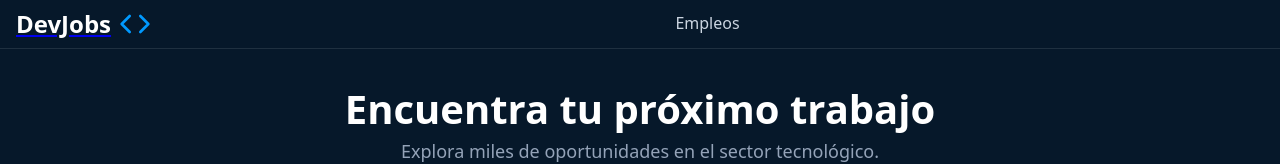
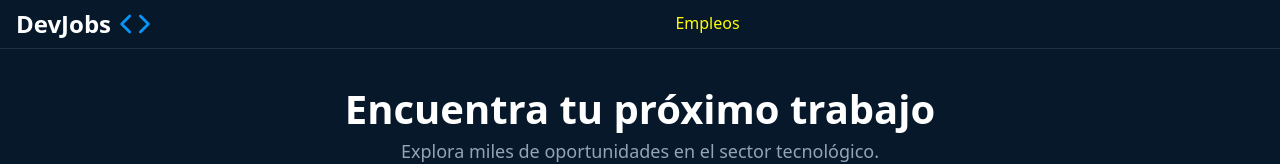
Before and after one commit to masch/js-camp, a React (Vite) app in the folder 03-router-and-zustand/: page /search in a window 1280 px wide. Shown: the top 164 px of the page. Built offline with nearby package versions, Linux system fonts and the light colour scheme; no server answers.

Commit message:
feat: Implement active navigation link styling and initialize search form filters.

```diff
--- a/03-router-and-zustand/src/components/Header.jsx
+++ b/03-router-and-zustand/src/components/Header.jsx
@@ -1,20 +1,33 @@
+import { NavLink } from "react-router"
+
 import { Link } from "./Link.jsx"
 
 export function Header() {
     return (
         <header>
-            <Link href="/">
-                <h1 style={{ color: 'white' }}>
-                    DevJobs
-                    <svg fill="none" stroke="currentColor" strokeLinecap="round" strokeLinejoin="round" strokeWidth="2"
-                        viewBox="0 0 24 24" xmlns="http://www.w3.org/2000/svg">
-                        <polyline points="16 18 22 12 16 6"></polyline>
-                        <polyline points="8 6 2 12 8 18"></polyline>
-                    </svg>
-                </h1>
+            <Link href='/' style={{ textDecoration: 'none' }}>                <h1 style={{ color: 'white' }}>
+                DevJobs
+                <svg
+                    fill="none"
+                    stroke="currentColor"
+                    strokeLinecap="round"
+                    strokeLinejoin="round"
+                    strokeWidth="2"
+                    viewBox="0 0 24 24"
+                    xmlns="http://www.w3.org/2000/svg"
+                >
+                    <polyline points="16 18 22 12 16 6"></polyline>
+                    <polyline points="8 6 2 12 8 18"></polyline>
+                </svg>
+            </h1>
             </Link>
             <nav>
-                <Link href="/search">Empleos</Link>
+                <NavLink
+                    className={({ isActive }) => isActive ? 'nav-link-active' : ''}
+                    to="/search"
+                >
+                    Empleos
+                </NavLink>
             </nav>
 
             <div>
--- a/03-router-and-zustand/src/components/SearchFormSection.jsx
+++ b/03-router-and-zustand/src/components/SearchFormSection.jsx
@@ -48,7 +48,7 @@ const useSearchForm = ({ idTechnology, idLocation, idExperienceLevel, idText, on
 
 }
 
-export function SearchFormSection({ initialText, onSearch, onTextFilter }) {
+export function SearchFormSection({ initialText, initialFilters, onSearch, onTextFilter }) {
     const idText = useId()
     const idTechnology = useId()
     const idLocation = useId()
@@ -92,7 +92,7 @@ export function SearchFormSection({ initialText, onSearch, onTextFilter }) {
                 </div>
 
                 <div className="search-filters">
-                    <select name={idTechnology} id="filter-technology">
+                    <select name={idTechnology} id="filter-technology" value={initialFilters.technology}>
                         <option value="">Tecnología</option>
                         <optgroup label="Tecnologías populares">
                             <option value="javascript">JavaScript</option>
@@ -110,7 +110,7 @@ export function SearchFormSection({ initialText, onSearch, onTextFilter }) {
                         <option value="php">PHP</option>
                     </select>
 
-                    <select name={idLocation} id="filter-location">
+                    <select name={idLocation} id="filter-location" value={initialFilters.location}>
                         <option value="">Ubicación</option>
                         <option value="remoto">Remoto</option>
                         <option value="cdmx">Ciudad de México</option>
@@ -119,7 +119,7 @@ export function SearchFormSection({ initialText, onSearch, onTextFilter }) {
                         <option value="barcelona">Barcelona</option>
                     </select>
 
-                    <select name={idExperienceLevel} id="filter-experience-level">
+                    <select name={idExperienceLevel} id="filter-experience-level" value={initialFilters.experienceLevel}>
                         <option value="">Nivel de experiencia</option>
                         <option value="junior">Junior</option>
                         <option value="mid">Mid-level</option>
--- a/03-router-and-zustand/src/index.css
+++ b/03-router-and-zustand/src/index.css
@@ -534,3 +534,8 @@ article {
   font-size: 0.875em;
   font-family: 'Courier New', monospace;
 }
+
+.nav-link-active {
+  color: yellow;
+  pointer-events: none;
+}
--- a/03-router-and-zustand/src/pages/Search.jsx
+++ b/03-router-and-zustand/src/pages/Search.jsx
@@ -105,6 +105,7 @@ const useFilters = () => {
         totalPages,
         currentPage,
         textToFilter,
+        filters,
         handlePageChange,
         handleSearch,
         handleTextFilter,
@@ -120,6 +121,7 @@ export default function SearchPage() {
         totalPages,
         currentPage,
         textToFilter,
+        filters,
         handlePageChange,
         handleSearch,
         handleTextFilter,
@@ -139,6 +141,7 @@ export default function SearchPage() {
             <title>{getTitle()}</title>
             <SearchFormSection
                 initialText={textToFilter}
+                initialFilters={filters}
                 onSearch={handleSearch}
                 onTextFilter={handleTextFilter}
             />
```
